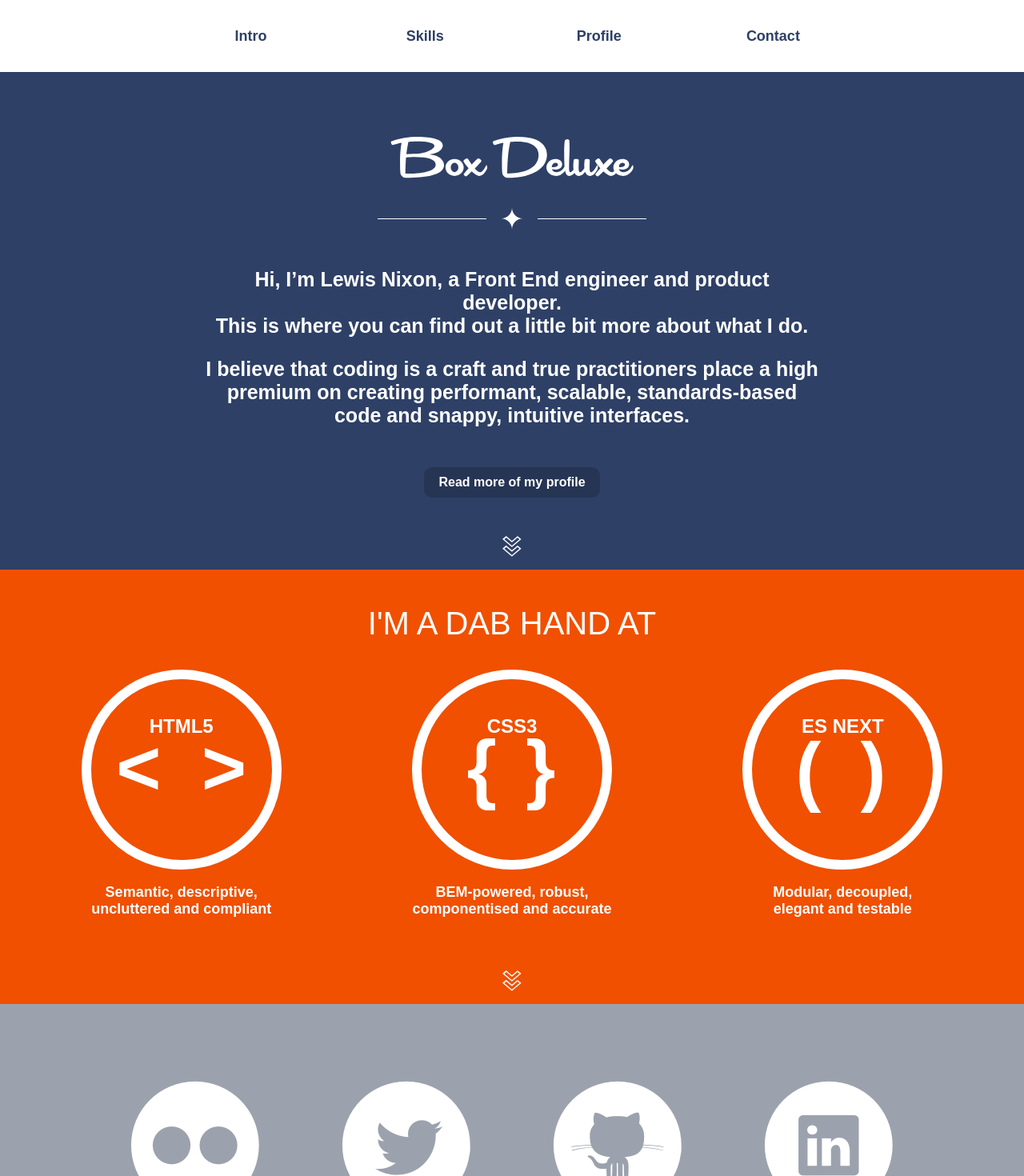
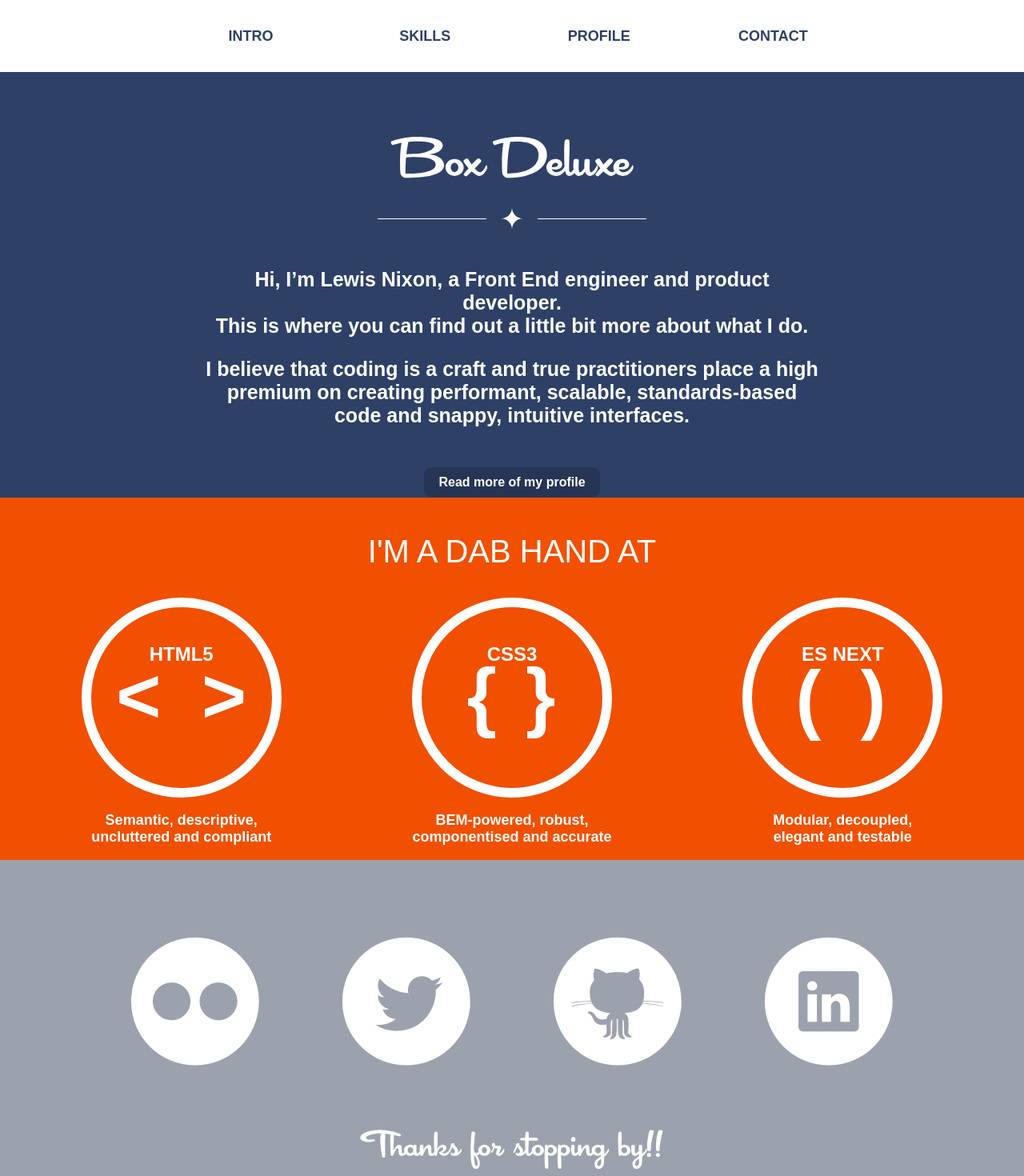
Before and after one commit to kojinkai/bd_2017, a React (Create React App) app: page /contact in a window 1280 px wide. Shown: the top 1470 px of the page at 80% size. Built offline with nearby package versions, Linux system fonts and the light colour scheme.

Commit message:
remove the scroll button - we won't need it

```diff
--- a/src/components/intro/intro.js
+++ b/src/components/intro/intro.js
@@ -25,7 +25,6 @@ class Intro extends Component {
             </div>
             <PageLink text="Read more of my profile" />
         </div>
-        <ScrollButton text="scroll down" scroll-to="development"/>
     </section>
     );
   }
--- a/src/components/masthead/masthead.scss
+++ b/src/components/masthead/masthead.scss
@@ -55,6 +55,7 @@
       padding: 10px 0;
       color: $royal;
       text-align: center;
+      text-transform: uppercase;
       line-height: 70px;
       @include pix18;
       &:hover,
--- a/src/components/skills/skills.js
+++ b/src/components/skills/skills.js
@@ -29,7 +29,6 @@ class Skills extends Component {
               </p>
             </div>
           </div>
-          <ScrollButton text="scroll down" scroll-to="tech"/>
       </section>
     );
   }
```
